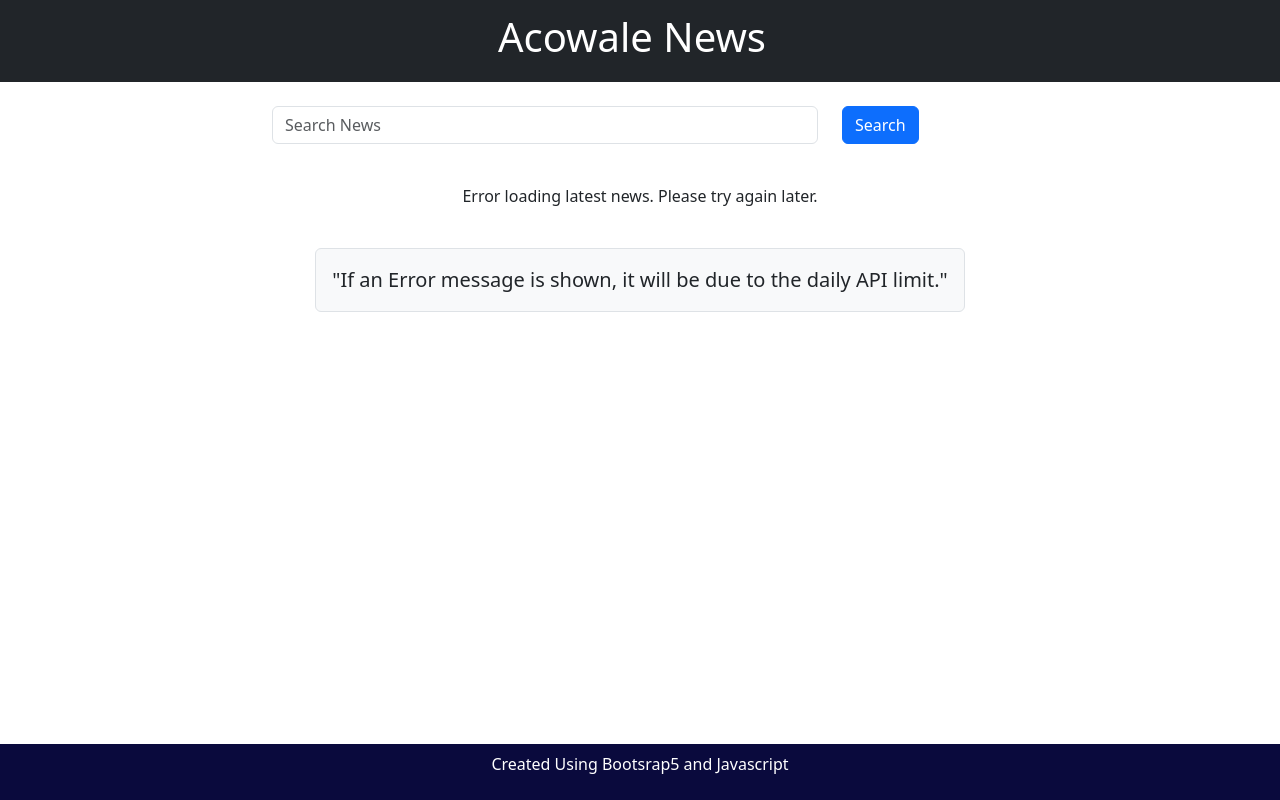
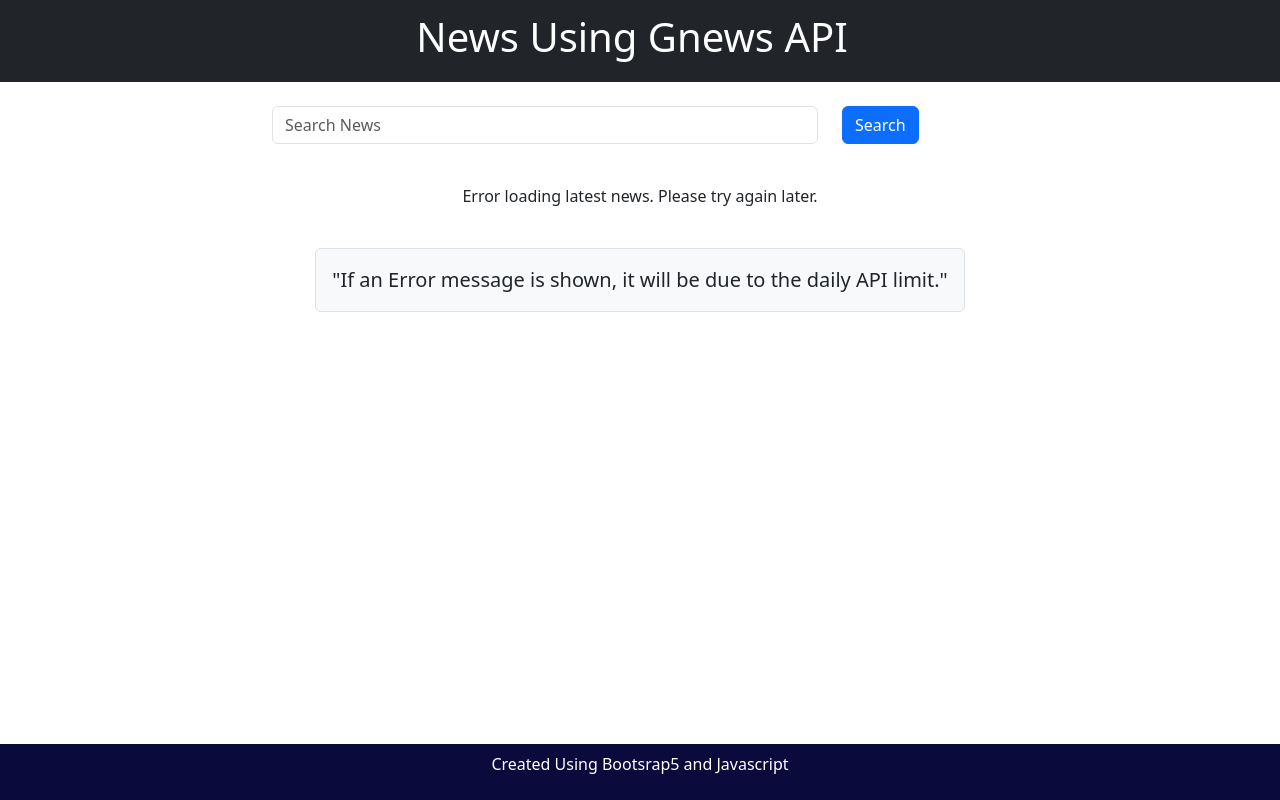
Before and after one commit to mohd-jaffa/news-using-gnews-api, a plain HTML site: page index.html in a window 1280 px wide. Drawn offline with nearby package versions, Linux system fonts and the light colour scheme; no server answers.

Commit message:
Update index.html

```diff
--- a/index.html
+++ b/index.html
@@ -23,7 +23,7 @@
 <body class="d-flex flex-column min-vh-100">
     <nav class="navbar navbar-expand-lg navbar-dark bg-dark">
         <div class="container-fluid justify-content-center">
-            <a class="navbar-brand" href="/index.html"><h1>Acowale News</h1></a>
+            <a class="navbar-brand" href="/index.html"><h1>News Using Gnews API</h1></a>
         </div>
     </nav>
 
```
